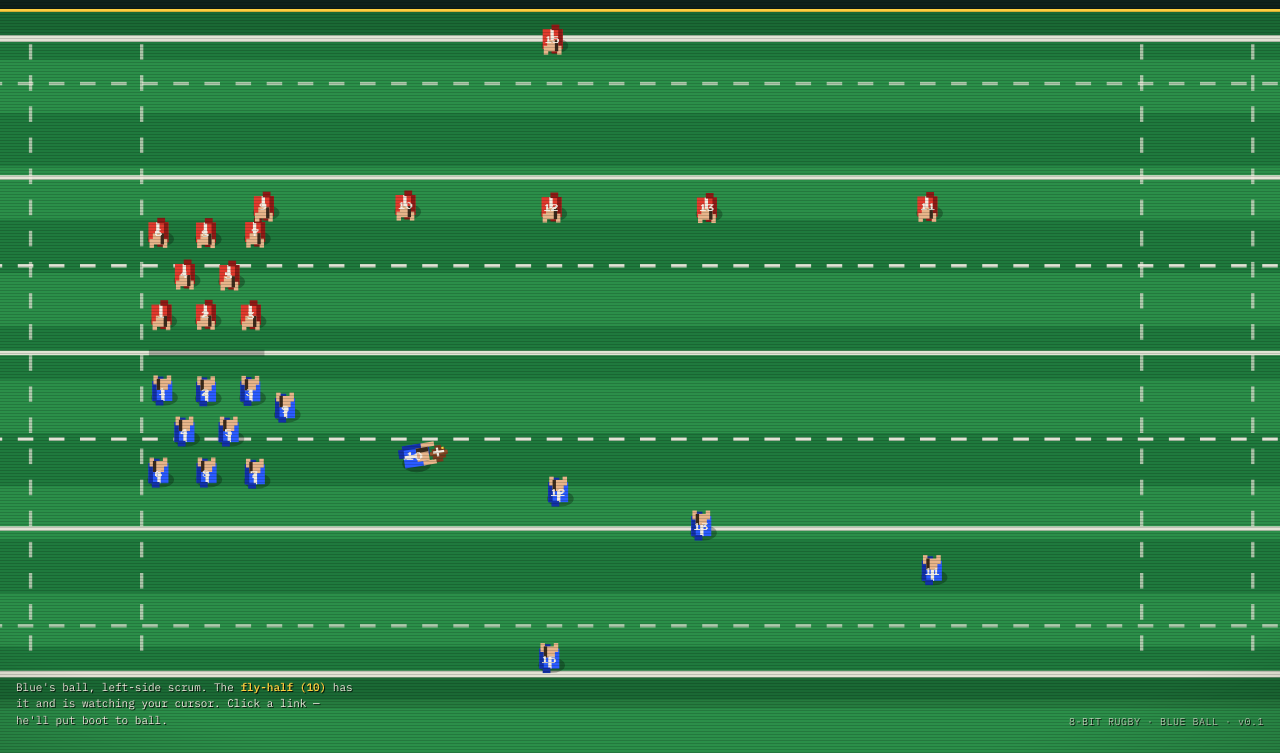
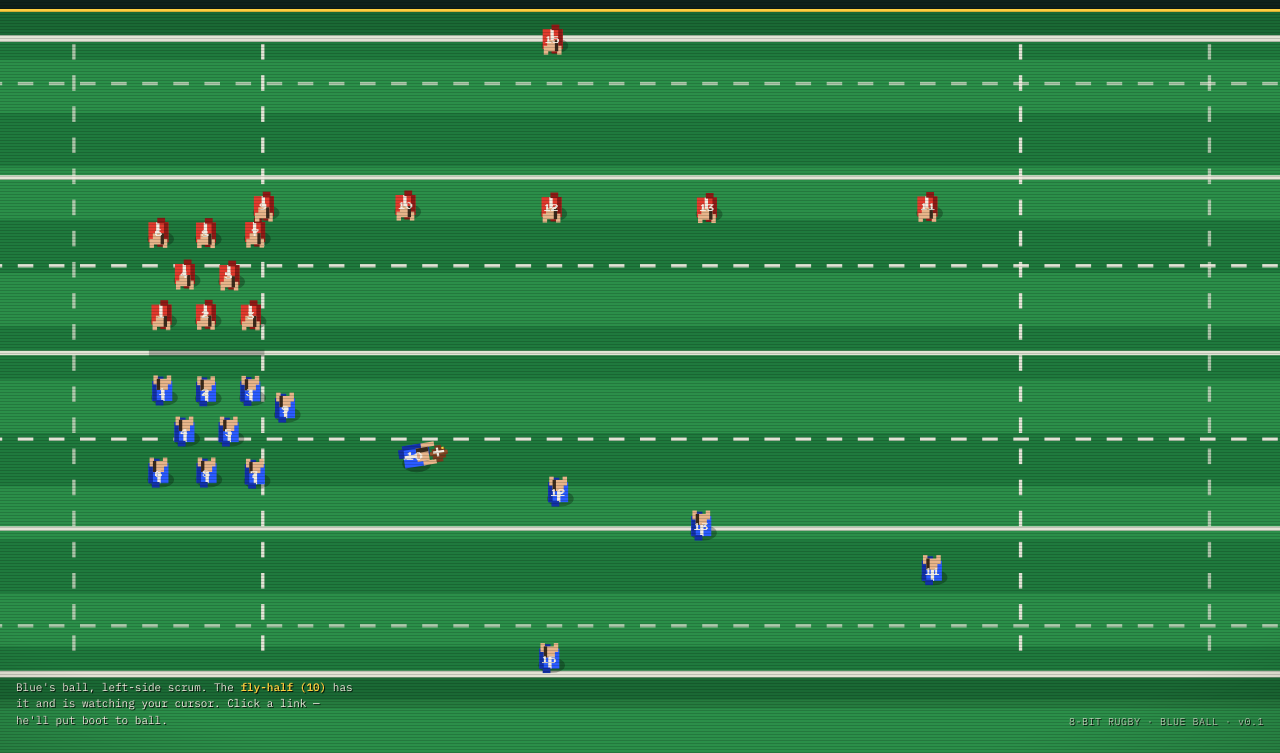
Before and after one commit to likelytobelaura/personal-website, a plain HTML site: page index.html in a window 1280 px wide. Shown: the part 47-800 px from the top of the page. Drawn offline with Linux system fonts and the light colour scheme.

Commit message:
Add a distinct 15m line to the pitch
dashCol now takes a colour; the 5m lane stays faint, and the 15m lane
(now correctly spaced for a ~70m-wide pitch, ~255px in from touch) is
drawn in bone so it reads as its own line instead of blending into the
5m marking.

Co-Authored-By: Claude Sonnet 5 <noreply@anthropic.com>
Claude-Session: https://claude.ai/code/session_01XaJuYoivrba8tTp8LU94nP

```diff
--- a/index.html
+++ b/index.html
@@ -504,8 +504,8 @@
   function dashRow(y, col){
     for (var x = L + 8; x < R - 8; x += 28) px(x, y, 14, 3, col);
   }
-  function dashCol(x){
-    for (var y = T + 8; y < B - 8; y += 28) px(x, y, 3, 14, FADE);
+  function dashCol(x, col){
+    for (var y = T + 8; y < B - 8; y += 28) px(x, y, 3, 14, col || FADE);
   }
 
   function drawPitch(){
@@ -530,11 +530,12 @@
     dashRow(H - 284, C.bone);
     // halfway line
     px(L, H / 2 - 2, R - L, 4, C.bone);
-    // 5m / 15m broken lanes in from each touchline
-    dashCol(L + 46);
-    dashCol(L + 146);
-    dashCol(R - 46);
-    dashCol(R - 146);
+    // 5m / 15m broken lanes in from each touchline (pitch is ~70m wide,
+    // so at this scale 5m ~ 85px and 15m ~ 255px in from touch)
+    dashCol(L + 85, FADE);
+    dashCol(L + 255, C.bone);
+    dashCol(R - 85, FADE);
+    dashCol(R - 255, C.bone);
     // 5m dashes inside each try line
     dashRow(T + 42, FADE);
     dashRow(B - 42, FADE);
```
